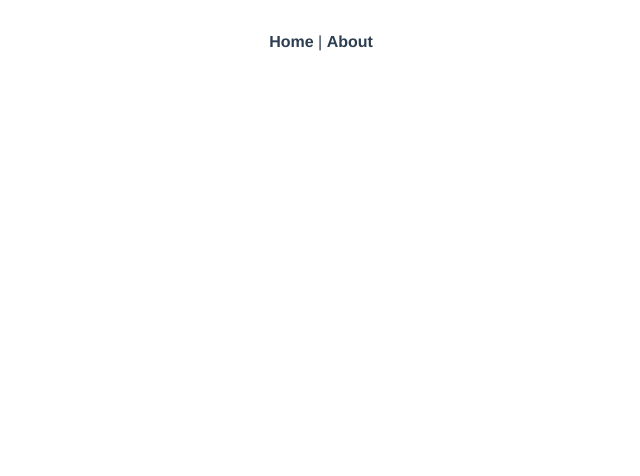
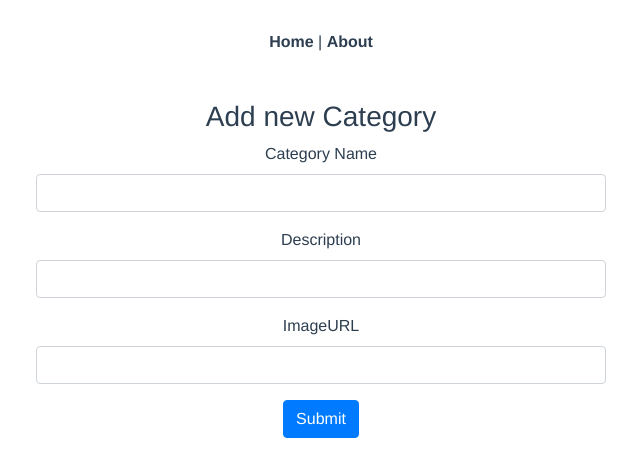
Before and after one commit to AyeChanHtunNaing/ecommerce-springboot-vue, a Vue app in the folder ecommerce-ui/: page /admin/category/add in a window 1280 px wide. Before the commit this address had no page. Shown: the top 476 px of the page, without its empty margins (319-959 px from the left). Built offline with nearby package versions, Linux system fonts and the light colour scheme.

Commit message:
feat : add catgory

```diff
--- a/ecommerce-ui/src/router/index.js
+++ b/ecommerce-ui/src/router/index.js
@@ -1,21 +1,28 @@
 import { createRouter, createWebHistory } from 'vue-router'
 import Home from '../views/Home.vue'
+import AddCategory from "../views/Category/AddCategory";
 
 const routes = [
   {
-    path: '/',
-    name: 'Home',
-    component: Home
+    path: "/",
+    name: "Home",
+    component: Home,
   },
   {
-    path: '/about',
-    name: 'About',
+    path: "/about",
+    name: "About",
     // route level code-splitting
     // this generates a separate chunk (about.[hash].js) for this route
     // which is lazy-loaded when the route is visited.
-    component: () => import(/* webpackChunkName: "about" */ '../views/About.vue')
-  }
-]
+    component: () =>
+        import(/* webpackChunkName: "about" */ "../views/About.vue"),
+  },
+  {
+    path: "/admin/category/add",
+    name: "AddCategory",
+    component: AddCategory,
+  },
+];
 
 const router = createRouter({
   history: createWebHistory(process.env.BASE_URL),
--- /dev/null
+++ b/ecommerce-ui/src/views/category/AddCategory.vue
@@ -0,0 +1,55 @@
+<template>
+  <div class="container">
+    <div class="row">
+      <div class="col-12 text-center">
+        <h3 class="pt-3">Add new Category</h3>
+      </div>
+    </div>
+
+    <div class="row">
+      <div class="col-3"></div>
+      <div class="col-md-6 px-5 px-md-0">
+        <form>
+          <div class="form-group">
+            <label>Category Name</label>
+            <input type="text" class="form-control" v-model="categoryName" required>
+          </div>
+          <div class="form-group">
+            <label>Description</label>
+            <input type="text" class="form-control" v-model="description" required>
+          </div>
+          <div class="form-group">
+            <label>ImageURL</label>
+            <input type="url" class="form-control" v-model="imageURL" required>
+          </div>
+          <button type="button" class="btn btn-primary">Submit</button>
+        </form>
+      </div>
+      <div class="col-3"></div>
+    </div>
+  </div>
+</template>
+
+<script>
+export default {
+  data(){
+    return {
+      categoryName : null,
+      description : null,
+      imageURL : null,
+    }
+  },
+  props : [],
+  methods : {
+
+  }
+}
+</script>
+
+<style scoped>
+h4 {
+  font-family: 'Roboto', sans-serif;
+  color: #484848;
+  font-weight: 700;
+}
+</style>
```
